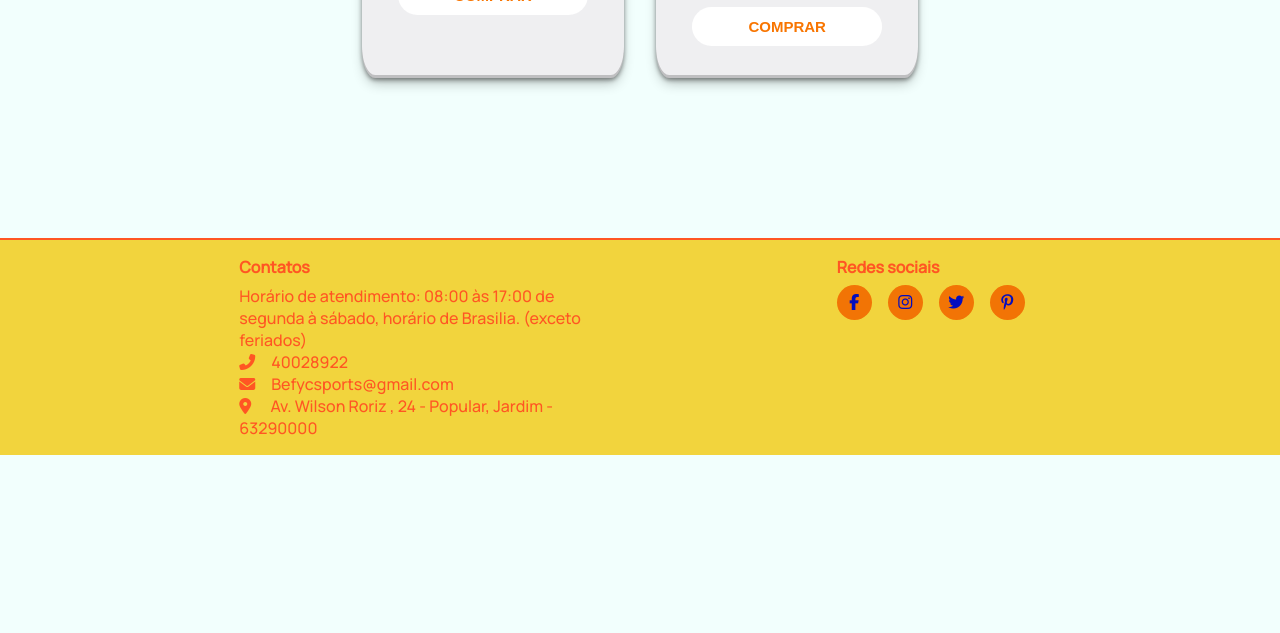
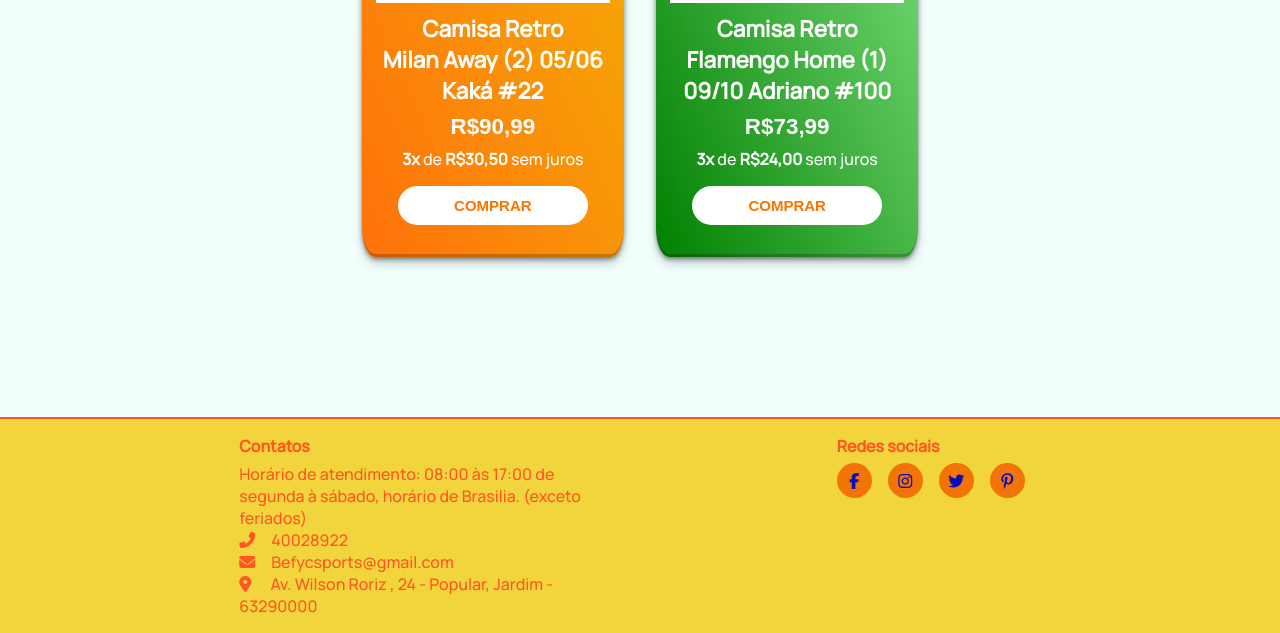
Before and after one commit to Brenno-Evangelista/BEFYC-SPORTS, a PHP site: page / in a window 1280 px wide. Shown: the part 4035-4668 px from the top of the page. Before the commit the page ends 4490 px from the top, so only its background shows below. Run offline with PHP 8.4, Linux system fonts and the light colour scheme; some libraries are stand-ins or nearby versions; some web fonts are replaced.

Commit message:
Add files via upload

```diff
--- a/index.html
+++ b/index.html
@@ -19,19 +19,20 @@
             <nav class="navbar">
 
                 <div class="nav-logo">
-                    <a href="indexp.html">BEFYC SPORTS</a>
+                    <a href="index.html">BEFYC <br> SPORTS</a>
                 </div>
 
-                <div class="nav-search">
-                    <input class="nav-input" type="search" aria-labelledby="search-button" placeholder="O que você está procurando?">
-                    <a id="search-button" type="submit" onclick="generateInput()"><i class="fas fa-search"></i></a>
+                <div class="bandeira">
+                    <img src="imagens/festa.png" alt="" id="img-bandeira" >
                 </div>
 
                 <div class="navigation">
                     <ul class="nav-list">
-                        <li><a class="nav-link" href="#midia-social"><i class="far fa-comment-alt link-icon"></i><span class="link-text">Atendimento</span></a></li>
+                        <li><a class="nav-link" href="https://www.instagram.com/befyc.sports/"><i class="far fa-comment-alt link-icon"></i><span class="link-text">Atendimento</span></a></li>
                         <li><a class="nav-link" href="php/login.php"><i class="far fa-user link-icon"></i><span class="link-text">Minha conta</span> </a></li>
-                        <li><a class="nav-link" href="html/parcerias.html"><i class="fa fa-handshake-o"></i><span class="link-text">Parcerias</span></a></li>
+                        <li><a class="nav-link" href="html/carinho.html"><svg xmlns="http://www.w3.org/2000/svg" width="16" height="16" fill="currentColor" class="bi bi-cart4" viewBox="0 0 16 16">
+                            <path d="M0 2.5A.5.5 0 0 1 .5 2H2a.5.5 0 0 1 .485.379L2.89 4H14.5a.5.5 0 0 1 .485.621l-1.5 6A.5.5 0 0 1 13 11H4a.5.5 0 0 1-.485-.379L1.61 3H.5a.5.5 0 0 1-.5-.5zM3.14 5l.5 2H5V5H3.14zM6 5v2h2V5H6zm3 0v2h2V5H9zm3 0v2h1.36l.5-2H12zm1.11 3H12v2h.61l.5-2zM11 8H9v2h2V8zM8 8H6v2h2V8zM5 8H3.89l.5 2H5V8zm0 5a1 1 0 1 0 0 2 1 1 0 0 0 0-2zm-2 1a2 2 0 1 1 4 0 2 2 0 0 1-4 0zm9-1a1 1 0 1 0 0 2 1 1 0 0 0 0-2zm-2 1a2 2 0 1 1 4 0 2 2 0 0 1-4 0z"/>
+                          </svg><span class="link-text">Carrinho</span></a></li>
                     </ul>
                 </div>
 
@@ -43,9 +44,10 @@
         <section id="carousel">
 
             <div id="carousel-item-div">
-                <div class="carousel-item carousel-item-active"><img src="imagens/Carrosel/Banner-Mãe.png" alt="" ></div>
-                <div class="carousel-item"><img src="imagens/Carrosel/Banner-temporaro1.png" alt=""> </div>
-                <div class="carousel-item"><img src="imagens/Carrosel/Banner-temporaro2.png" alt=""></div>
+                <div class="carousel-item carousel-item-active"><img src="imagens/Carrosel/inauguração.png" alt="" ></div>
+                <div class="carousel-item"><img src="imagens/Carrosel/loja.png" alt=""></div>
+                <div class="carousel-item"><img src="imagens/Carrosel/Banner-arraia.png" alt=""> </div>
+                <div class="carousel-item"><img src="imagens/Carrosel/Banner-chuteira.png" alt=""></div>
             </div>
 
             <!-- Início CARROSSEL CONTROLES-->
@@ -58,14 +60,14 @@
 
         <!-- Início CATEGORIAS -->
         <section class="sessão-categorias">
-            <h1 class="titulo-sessão">Categorias</h1>
+            <h1 class="sessão-titulo">Categorias</h1>
             <div class="categorias-div">
 
                 <div class="categorias card1">
                     <form method='get' action="html/categorias.html">
                         <input type="hidden" value="Camisa" name='id'/>
                         <button class="categorias-button" type="submit">
-                            <img src="imagens/Categorias/categoria-camisa.png" alt="">
+                            <img src="imagens/Produtos/Camisa/argentina-away.png" alt="">
                             <p class="categorias-texto">Camisas</p>
                         </button>
                     </form>
@@ -75,7 +77,7 @@
                     <form method='get' action="html/categorias.html">
                         <input type="hidden" value="Chuteira" name='id'/>
                         <button class="categorias-button" type="submit">
-                            <img src="imagens/Categorias/categoria-chuteira.png" alt ="">
+                            <img src="imagens/Produtos/ch[/Nike-Phantom.png" alt ="">
                             <p class="categorias-texto">Chuteira</p>
                         </button>
 
@@ -86,8 +88,8 @@
                     <form method='get' action="html/categorias.html">
                         <input type="hidden" value="Treino" name='id'/>
                         <button class="categorias-button" type="submit">
-                            <img src="imagens/Categorias/categoria-roupadetreino.png" alt="">
-                            <p class="categorias-texto">Roupa <br> De Treino</p>
+                            <img src="imagens/Produtos/treino/roupa-treino-adidas.png" alt="">
+                            <p class="categorias-texto">Conjunto</p>
                         </button>
 
                     </form>
@@ -97,7 +99,7 @@
                     <form method='get' action="html/categorias.html">
                         <input type="hidden" value="Luva" name='id'/>
                         <button class="categorias-button" type="submit">
-                            <img src="imagens/Categorias/categoria-luva.png" alt="">
+                            <img src="imagens/Produtos/Luva/Luva-Goleiro-Raptor Nitro 4 - Outubro rosa.png" alt="">
                             <p class="categorias-texto">Luva</p>
                         </button>
                     </form>
@@ -107,7 +109,7 @@
                     <form method='get' action="html/categorias.html">
                         <input type="hidden" value="Camisa-Retro" name='id'/>
                         <button class="categorias-button" type="submit">
-                            <img src="imagens/Categorias/categoria-camisa-retro.png" alt="">
+                            <img src="imagens/Produtos/camisa retro/camisa-França2006.png" alt="">
                             <p class="categorias-texto">Camisa <br> Retro</p>
                         </button>
                     </form>
@@ -116,8 +118,8 @@
                 <div class="categorias card6">
                     <form method='get' action="html/categorias.html">
                         <input type="hidden" value="Tenis" name='id'/>
-                        <button class="categorias-button" type="submit">
-                            <img src="imagens/Categorias/categoria-tenis.png" alt="">
+                        <button class="categorias-button" type="submit" >
+                            <img src="imagens/Produtos/tenis/D_NQ_NP_930152-MLB48906837892_012022-W-removebg-preview.png" alt="">
                             <p class="categorias-texto">Tenis</p>
                         </button>
                     </form>
@@ -135,51 +137,51 @@
             <!-- Início SESSÃO CATALOGO-->
             <div class="sessão-catalogo">
 
-                    <div class="catalogo-item">
-                        <img class="catalogo-img" src="imagens/Produtos/tenis/Tênis-Adi2000.png" alt="">
+                    <div class="catalogo-item" id="cat1">
+                        <img class="catalogo-img" src="imagens/Produtos/tenis/goku.png" alt="">
                         <span class="catalogo-line"></span>
-                        <p class="produto-titulo">Tenis <br> Adidas Adi2000</p>
-                        <p class="produto-preço">R$315,99</p>
-                        <p class="produto-prestação"><span class="produto-bold">2x</span> de <span class="produto-bold">R$32,50 </span>sem juros</p>
+                        <p class="produto-titulo">Tenis Cano Alto <br> Laranja Dragon Ball Goku </p>
+                        <p class="produto-preço">R$180,00</p>
+                        <p class="produto-prestação"><span class="produto-bold">4x</span> de <span class="produto-bold">R$45 </span>sem juros</p>
                         <form method='get' action="html/Produtos.html">
-                            <input type="hidden" value="110" name='id'/>
+                            <input type="hidden" value="137" name='id'/>
                             <button class="produto-button" type="submit">Comprar</button>
                         </form>
 
                     </div>
 
-                    <div class="catalogo-item">
-                        <img class="catalogo-img" src="imagens/Produtos/Camisa/camisa-O.marselha.png" alt="">
+                    <div class="catalogo-item" id="cat2">
+                        <img class="catalogo-img" src="imagens/Produtos/Camisa/bayern-home.png" alt="">
                         <span class="catalogo-line"></span>
-                        <p class="produto-titulo">Camisa <br> Olympique de Marseille</p>
-                        <p class="produto-preço">R$100,00</p>
+                        <p class="produto-titulo">Camisa Bayern de Munique Home (1) 2022/23</p>
+                        <p class="produto-preço">R$109,00</p>
                         <p class="produto-prestação"><span class="produto-bold">4x</span> de <span class="produto-bold">R$20,00</span>sem juros</p>
                         <form method='get' action="html/Produtos.html">
-                            <input type="hidden" value="0" name='id'/>
+                            <input type="hidden" value="13" name='id'/>
                             <button class="produto-button" type="submit">Comprar</button>
                         </form>
                     </div>
 
-                    <div class="catalogo-item">
-                        <img class="catalogo-img" src="imagens/Produtos/Chuteira/chuteira-adidas-7.png" alt="">
+                    <div class="catalogo-item" id="cat3">
+                        <img class="catalogo-img" src="imagens/Produtos/ch[/FUTURE-ULTIMATE-TRICKS-FG_AG.png" alt="">
                         <span class="catalogo-line"></span>
-                        <p class="produto-titulo">Chuteira Campo <br> Adidas Predator Freak</p>
-                        <p class="produto-preço">R$345,99</p>
-                        <p class="produto-prestação"><span class="produto-bold">12x</span> de <span class="produto-bold">R$15,83 </span>sem juros</p>
+                        <p class="produto-titulo">Chuteira Campo Puma Future Ultimate Tricks FG/AG</p>
+                        <p class="produto-preço">R$330,00</p>
+                        <p class="produto-prestação"><span class="produto-bold">2x</span> de <span class="produto-bold">R$165 </span>sem juros</p>
                         <form method='get' action="html/Produtos.html">
-                            <input type="hidden" value="25" name='id'/>
+                            <input type="hidden" value="32" name='id'/>
                             <button class="produto-button" type="submit">Comprar</button>
                         </form>
                     </div>
 
-                    <div class="catalogo-item">
-                        <img class="catalogo-img" src="imagens/Produtos/Luva/luvas-adidas-predator-mutator.png" alt="">
+                    <div class="catalogo-item" id="cat4">
+                        <img class="catalogo-img" src="imagens/Produtos/Luva/Luva-Goleiro-Scorpius-White.png" alt="">
                         <span class="catalogo-line"></span>
-                        <p class="produto-titulo">Luva <br> Adidas Predator Mutator</p>
-                        <p class="produto-preço">R$289,99</p>
-                        <p class="produto-prestação"><span class="produto-bold">12x</span> de <span class="produto-bold">R$12,50 </span>sem juros</p>
+                        <p class="produto-titulo">Luva <br>Goleiro Scorpius</p>
+                        <p class="produto-preço">R$135,00</p>
+                        <p class="produto-prestação"><span class="produto-bold">1x</span> de <span class="produto-bold">R$135,00 </span>sem juros</p>
                         <form method='get' action="html/Produtos.html">
-                            <input type="hidden" value="3" name='id'/>
+                            <input type="hidden" value="8" name='id'/>
                             <button class="produto-button" type="submit">Comprar</button>
                         </form>
                     </div>
@@ -198,50 +200,50 @@
             <!-- Início SESSÃO CATALOGO-->
             <div class="sessão-catalogo">
 
-                    <div class="catalogo-item">
-                        <img class="catalogo-img" src="imagens/Produtos/treino/roupa-frança.png" alt="">
+                    <div class="catalogo-item" id="cat4">
+                        <img class="catalogo-img" src="imagens/Produtos/tenis/Tênis-Forum-Low.png" alt="">
                         <span class="catalogo-line"></span>
-                        <p class="produto-titulo">Kit treinamento <br> Seleção Francesa</p>
-                        <p class="produto-preço">R$115,99</p>
-                        <p class="produto-prestação"><span class="produto-bold">4x</span> de <span class="produto-bold">R$25,00</span>sem juros</p>
+                        <p class="produto-titulo">Chuteira <br> Adidas Forum Low</p>
+                        <p class="produto-preço">R$280,00</p>
+                        <p class="produto-prestação"><span class="produto-bold">3x</span> de <span class="produto-bold">R$94,00</span>sem juros</p>
                         <form method='get' action="html/Produtos.html">
-                            <input type="hidden" value="49" name='id'/>
+                            <input type="hidden" value="113" name='id'/>
                             <button class="produto-button" type="submit">Comprar</button>
                         </form>
                     </div>
 
-                    <div class="catalogo-item">
-                        <img class="catalogo-img" src="imagens/Produtos/tenis/tenis-relampago-marquinhos.png" alt="vou botar">
+                    <div class="catalogo-item" id="cat3">
+                        <img class="catalogo-img" src="imagens/Produtos/Camisa/aus.png" alt="vou botar">
                         <span class="catalogo-line"></span>
-                        <p class="produto-titulo">Relampago <br> Marquinhos</p>
-                        <p class="produto-preço">R$97,99</p>
-                        <p class="produto-prestação"><span class="produto-bold">6x</span> de <span class="produto-bold">R$16,66 </span>sem juros</p>
+                        <p class="produto-titulo">Camisa <br>  Austin Third (3) 2022/23</p>
+                        <p class="produto-preço">R$104,00</p>
+                        <p class="produto-prestação"><span class="produto-bold">2x</span> de <span class="produto-bold">R$52,00 </span>sem juros</p>
                         <form method='get' action="html/Produtos.html">
-                            <input type="hidden" value="126" name='id'/>
+                            <input type="hidden" value="130" name='id'/>
                             <button class="produto-button" type="submit">Comprar</button>
                         </form>
                     </div>
 
-                    <div class="catalogo-item">
-                        <img class="catalogo-img" src="imagens/Produtos/Camisa/camisa-Brasil.png" alt="">
+                    <div class="catalogo-item" id="cat2">
+                        <img class="catalogo-img" src="imagens/Categorias/kaka.png" alt="">
                         <span class="catalogo-line"></span>
-                        <p class="produto-titulo">Camisa Seleção <br> Brasileira 19/20</p>
-                        <p class="produto-preço">R$75,99</p>
-                        <p class="produto-prestação"><span class="produto-bold">12x</span> de <span class="produto-bold">R$12,50 </span>sem juros</p>
+                        <p class="produto-titulo">Camisa Retro <br>Milan Away (2) 05/06 Kaká #22  </p>
+                        <p class="produto-preço">R$90,99</p>
+                        <p class="produto-prestação"><span class="produto-bold">3x</span> de <span class="produto-bold">R$30,50 </span>sem juros</p>
                         <form method='get' action="html/Produtos.html">
-                            <input type="hidden" value="7" name='id'/>
+                            <input type="hidden" value="88" name='id'/>
                             <button class="produto-button" type="submit">Comprar</button>
                         </form>
                     </div>
 
-                    <div class="catalogo-item">
-                        <img class="catalogo-img" src="imagens/Produtos/Chuteira/chuteira-nike-5.png" alt="">
+                    <div class="catalogo-item" id="cat1">
+                        <img class="catalogo-img" src="imagens/Categorias/didico.png" alt="">
                         <span class="catalogo-line"></span>
-                        <p class="produto-titulo">Chuteira Campo Nike Air Zoom Mercurial Vapor 15 Elite</p>
-                        <p class="produto-preço">R$299,99</p>
-                        <p class="produto-prestação"><span class="produto-bold">12x</span> de <span class="produto-bold">R$11,25 </span>sem juros</p>
+                        <p class="produto-titulo">Camisa Retro <br> Flamengo Home (1) 09/10 Adriano #100  </p>
+                        <p class="produto-preço">R$73,99</p>
+                        <p class="produto-prestação"><span class="produto-bold">3x</span> de <span class="produto-bold">R$24,00 </span>sem juros</p>
                         <form method='get' action="html/Produtos.html">
-                            <input type="hidden" value="39" name='id'/>
+                            <input type="hidden" value="89" name='id'/>
                             <button class="produto-button" type="submit">Comprar</button>
                         </form>
                     </div>
--- a/php/test.php
+++ b/php/test.php
@@ -24,7 +24,7 @@
 
 }
 else{
-    header('Location: ../index.php');
+    header('Location: ../index.html');
 }
 }
 
```
